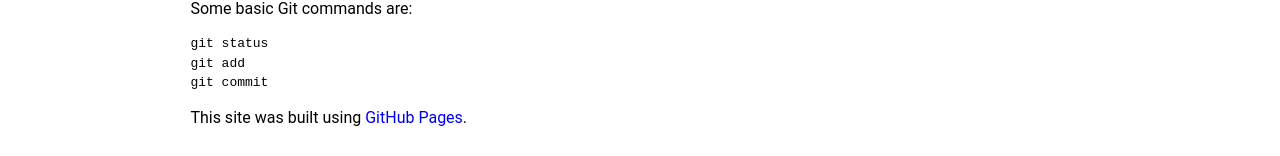
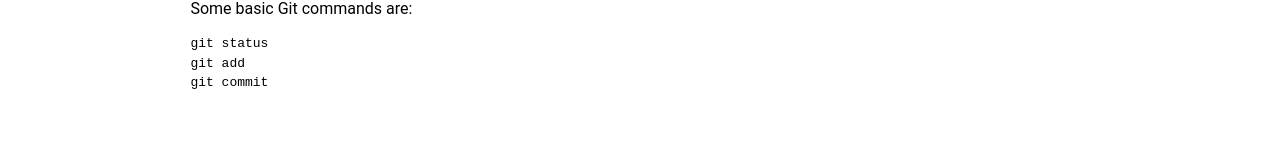
Before and after one commit to robolab812/site-1, a Jekyll site: the page built from index.md, in a window 1280 px wide. Shown: the part 1943-2099 px from the top of the page. Built offline with Jekyll 4.4.1, drawn with Linux system fonts in a browser that asks for light colours; after the commit the page ends 2075 px from its top, so only the background shows below that.

Commit message:
Update index.md

````diff
--- a/index.md
+++ b/index.md
@@ -83,5 +83,3 @@ git status
 git add
 git commit
 ```
-
-This site was built using [GitHub Pages](https://pages.github.com/).
````
